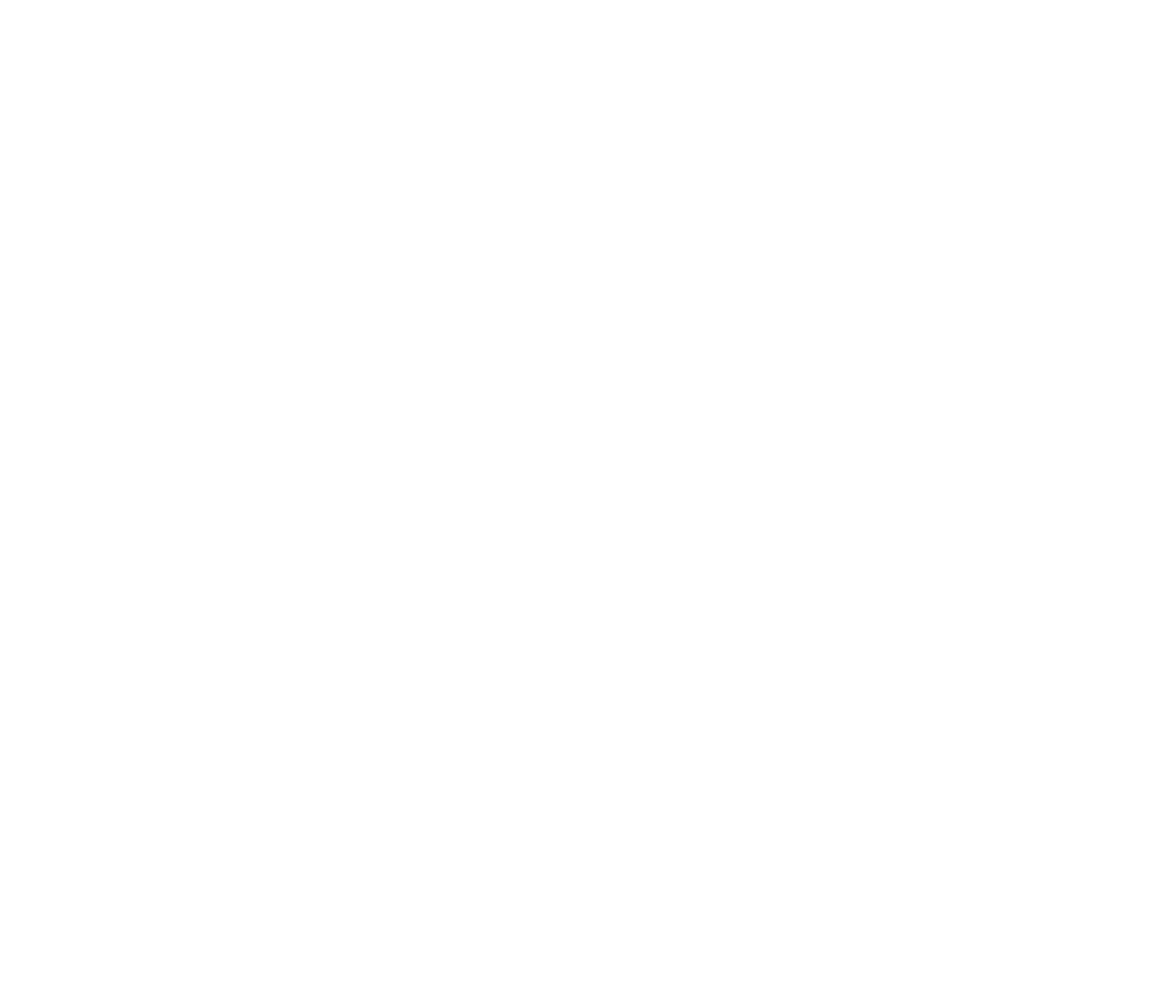
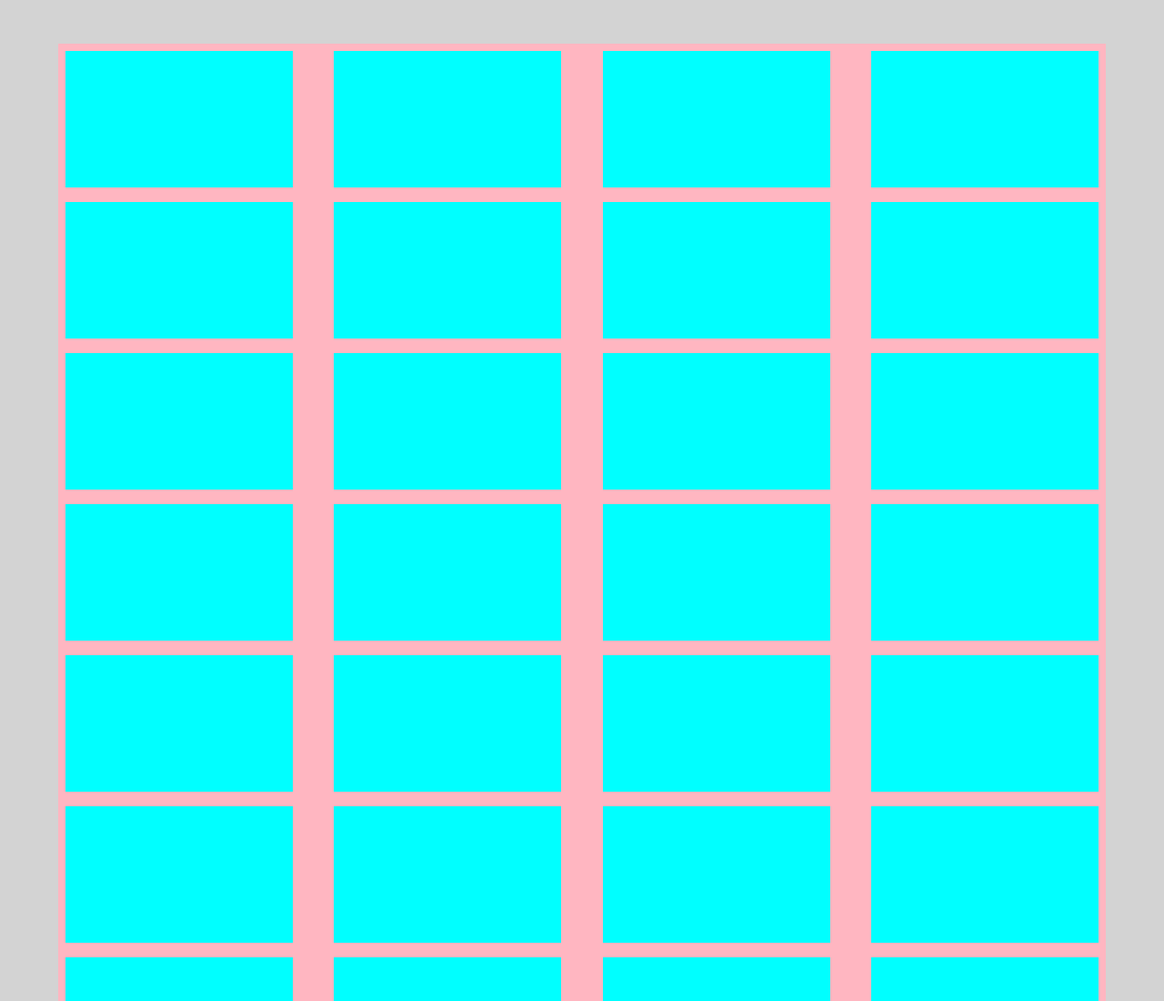
Before and after one commit to SebastianoUrban/html-css-zoom, a plain HTML site: page index.html in a window 1280 px wide. Shown: the top 1100 px of the page at 91% size. Before the commit the page ends 800 px from the top, so only its background shows below. Drawn offline with Linux system fonts and the light colour scheme.

Commit message:
created macro-structure

```diff
--- a/css/style.css
+++ b/css/style.css
@@ -3,3 +3,34 @@
     margin: 0;
     box-sizing: border-box;
 }
+
+.flex{
+    display: flex;
+}
+
+main{
+    width: 100vw;
+    min-height: 100vh;
+    background-color: lightgray;
+
+    justify-content: center;
+    align-items: center;
+}
+
+section.container{
+    width: 90vw;
+    max-width: calc((250px + 1rem) * 7 );
+    background-color: lightpink;
+    flex-wrap: wrap;
+    justify-content: space-between;
+    align-content: space-between;
+    margin: 3rem 0;
+}
+
+/* profile */
+div.profile{
+    width: 250px;
+    height: 150px;
+    background-color: aqua;
+    margin: 0.5rem;
+}
--- a/index.html
+++ b/index.html
@@ -6,10 +6,51 @@
     <meta name="viewport" content="width=device-width, initial-scale=1.0">
     <title>Document</title>
 
+    <link rel="stylesheet" href="./css/style.css">
+
     <script src="https://kit.fontawesome.com/7a408aaeb9.js" crossorigin="anonymous"></script>
 </head>
     <body>
+        <main class="flex">
+            <section class="container flex">
+                <div class="profile"></div>
+                <div class="profile"></div>
+                <div class="profile"></div>
+                <div class="profile"></div>
+                <div class="profile"></div>
+                <div class="profile"></div>
+                <div class="profile"></div>
+                <div class="profile"></div>
+                <div class="profile"></div>
+                <div class="profile"></div>
+                <div class="profile"></div>
+                <div class="profile"></div>
+                <div class="profile"></div>
+                <div class="profile"></div>
+                <div class="profile"></div>
+                <div class="profile"></div>
+                <div class="profile"></div>
+                <div class="profile"></div>
+                <div class="profile"></div>
+                <div class="profile"></div>
+                <div class="profile"></div>
+                <div class="profile"></div>
+                <div class="profile"></div>
+                <div class="profile"></div>
+                <div class="profile"></div>
+                <div class="profile"></div>
+                <div class="profile"></div>
+                <div class="profile"></div>
+                <div class="profile"></div>
+                <div class="profile"></div>
+                <div class="profile"></div>
+                <div class="profile"></div>
+                <div class="profile"></div>
+                <div class="profile"></div>
+                <div class="profile"></div>
+            </section>
 
+        </main>
 
 
     </body>
```
